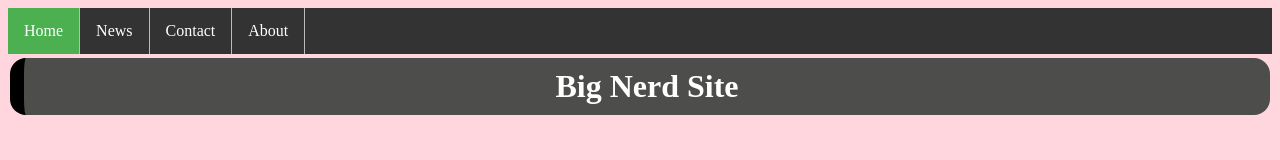
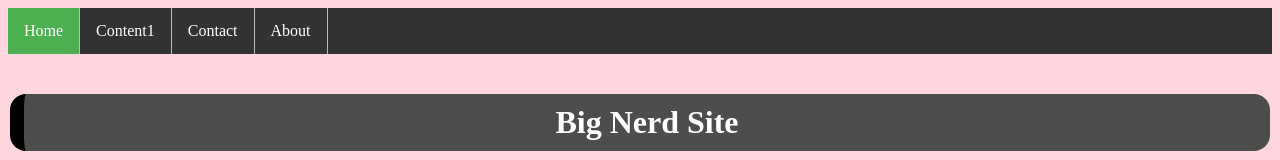
Before and after one commit to Colorfire456/bignerdsite.github.io, a plain HTML site: page index.html in a window 1280 px wide. Shown: the top 160 px of the page. Drawn offline with Linux system fonts and the light colour scheme.

Commit message:
Update index.html

```diff
--- a/index.html
+++ b/index.html
@@ -10,10 +10,11 @@
 <body>
   <ul class="nav">
     <li class="li2"><a class="active" href="index.html">Home</a></li>
-    <li class="li2"><a href="contentpage1.html">News</a></li>
+    <li class="li2"><a href="contentpage1.html">Content1</a></li>
     <li class="li2"><a href="contact.asp">Contact</a></li>
     <li class="li2"><a href="about.asp">About</a></li>
   </ul>
+  <br> <br>
 
   <span title="BIG NERD SITE"><h1>Big Nerd Site</h1></span>
 
```
